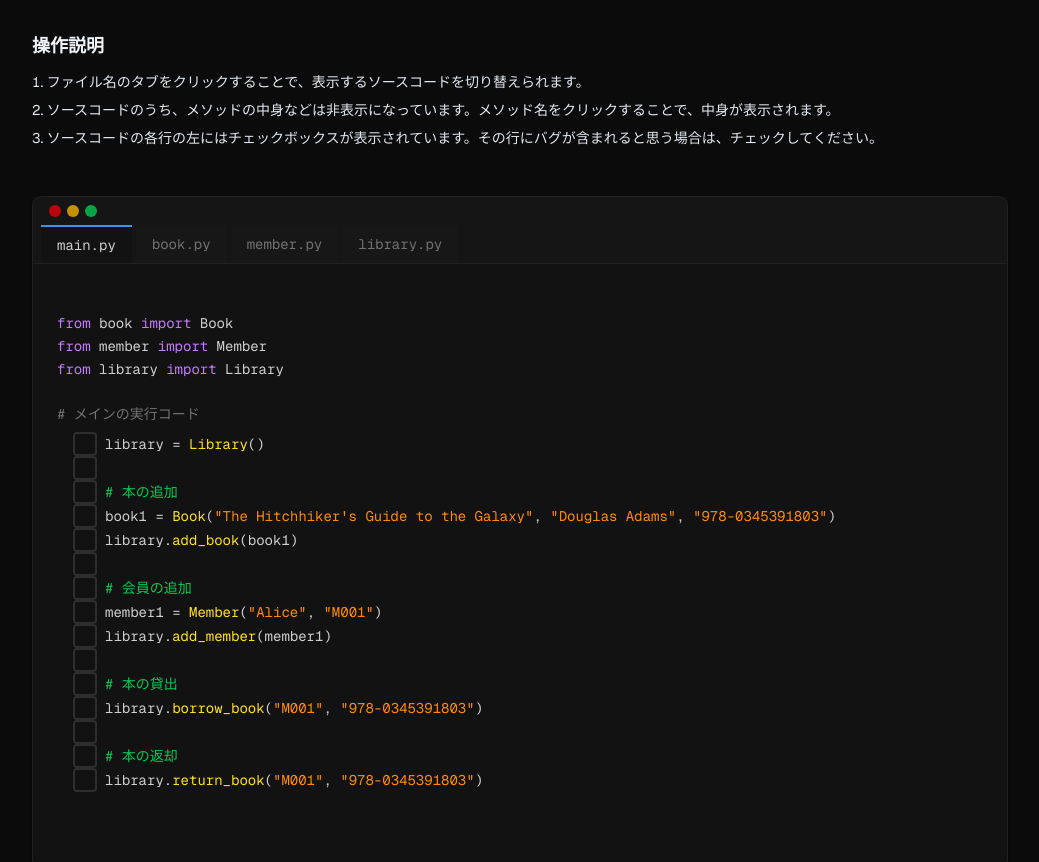
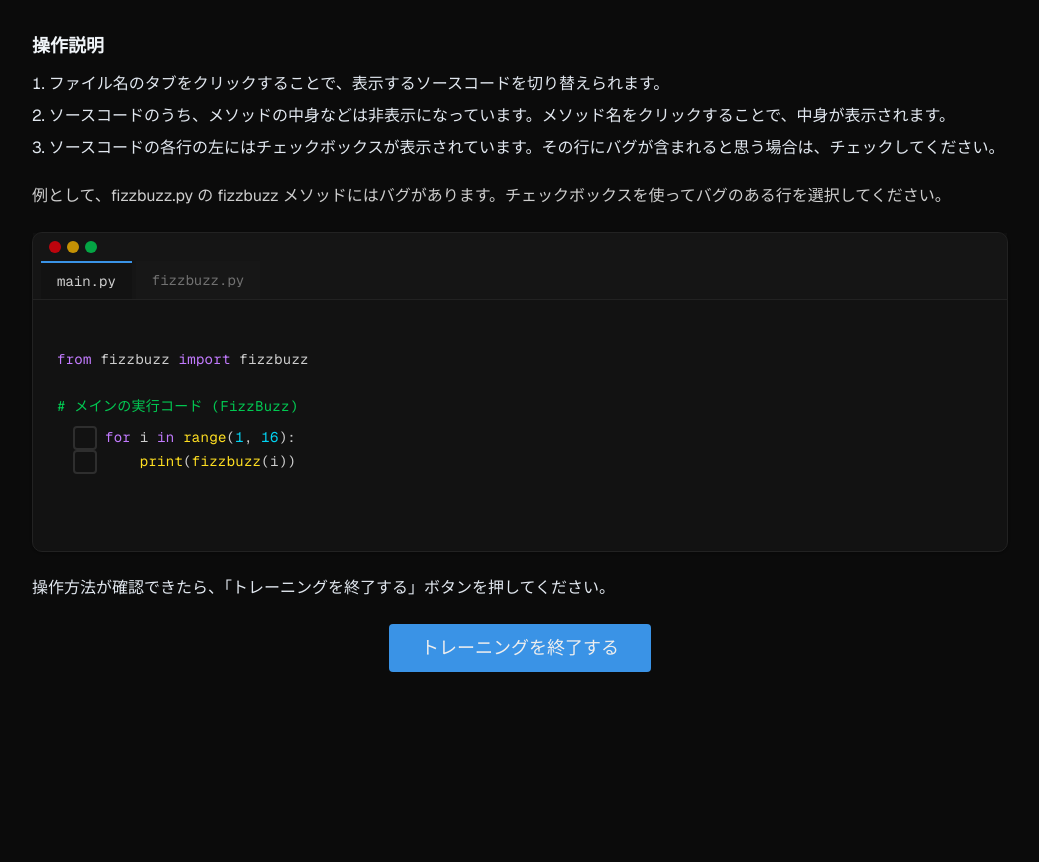
Before and after one commit to tetsu19n1101087/debugging-simulation, a Next.js app: page /training in a window 1280 px wide. Shown: the top 862 px of the page, without its empty margins (120-1159 px from the left). After the commit the page ends 800 px from the top, so only its background shows below. Built offline with nearby package versions, Linux system fonts and the light colour scheme.

Commit message:
トレーニング用のpythonコードを追加

```diff
--- a/app/training/page.tsx
+++ b/app/training/page.tsx
@@ -3,40 +3,13 @@
 import Link from 'next/link';
 import { TrainingCodeViewer } from '@/components/training-code-viewer';
 import { Button } from '@/components/ui/button';
-// import { AlertCircle } from 'lucide-react';
 
 export default function TrainingPage() {
-  // const taskMap: Record<string, { title: string; lead: string; note: string }> =
-  //   {
-  //     library: {
-  //       title: 'トレーニング — 図書館管理',
-  //       lead: 'このトレーニングでは図書館管理システムに関するコードを読み、問題箇所を見つける練習をします。',
-  //       note: '操作は自由ですが、ログや選択は保存されません。表示や確認に集中してください。',
-  //     },
-  //     database: {
-  //       title: 'トレーニング — データベース',
-  //       lead: 'データベース周りのコードを読む練習です。接続やクエリの流れを追ってください。',
-  //       note: 'このページでは操作は記録されません。安心して試してください。',
-  //     },
-  //     ui: {
-  //       title: 'トレーニング — UI 表示',
-  //       lead: '表示ロジックや出力に着目する練習用のページです。',
-  //       note: '選択や操作は一時的にのみ有効で、保存されません。',
-  //     },
-  //     default: {
-  //       title: 'トレーニング',
-  //       lead: 'このトレーニングではコードを読み、挙動を理解する練習をします。',
-  //       note: '操作は保存されないため、表示の確認に集中できます。',
-  //     },
-  //   };
-
-  // const { title, lead, note } = taskMap.default;
-
   return (
     <main className='min-h-screen bg-background'>
       <div className='container mx-auto max-w-5xl px-6 pt-8'>
         <h3 className='text-lg font-semibold text-slate-100 mb-3'>操作説明</h3>
-        <ol className='list-decimal list-inside space-y-2 text-sm text-slate-200 mb-6'>
+        <ol className='list-decimal list-inside space-y-2 text-slate-200 mb-6'>
           <li>
             ファイル名のタブをクリックすることで、表示するソースコードを切り替えられます。
           </li>
@@ -47,14 +20,17 @@ export default function TrainingPage() {
             ソースコードの各行の左にはチェックボックスが表示されています。その行にバグが含まれると思う場合は、チェックしてください。
           </li>
         </ol>
+        <p>
+          例として、fizzbuzz.py の fizzbuzz
+          メソッドにはバグがあります。チェックボックスを使ってバグのある行を選択してください。
+        </p>
       </div>
-
       <TrainingCodeViewer />
-
       <div className='container mx-auto max-w-5xl px-6'>
-        <p className='text-sm text-slate-200 mb-6'>操作方法が確認できたら、「トレーニングを終了する」ボタンを押してください。</p>
+        <p className=' text-slate-200 mb-6'>
+          操作方法が確認できたら、「トレーニングを終了する」ボタンを押してください。
+        </p>
       </div>
-
       <div className='container mx-auto max-w-5xl px-6 pb-12'>
         <div className='flex flex-col items-center gap-4'>
           <div className='flex justify-center'>
--- a/components/python-code-viewer.tsx
+++ b/components/python-code-viewer.tsx
@@ -9,7 +9,7 @@ import {
 } from '@/components/ui/accordion';
 import { Card } from '@/components/ui/card';
 import { PythonSyntaxHighlighter } from './syntax-highlighter';
-import pythonFiles from './python-files';
+import { pythonFiles } from './python-files';
 
 type ClickLog = {
   type: string;
@@ -220,9 +220,13 @@ export function PythonCodeViewer() {
 
               {currentFile.functions.map((func) => (
                 <div key={func.id} className='mb-6'>
-                  <div className='font-mono text-sm text-muted-foreground'>
-                    {func.signature}
-                  </div>
+                  <PythonSyntaxHighlighter
+                    code={func.signature}
+                    sectionId={`${func.name}-signature`}
+                    onLineSelect={handleLineSelect}
+                    selectedLines={selectedLines}
+                    showCheckboxes={false}
+                  />
                   <div className='ml-4 mt-2'>
                     <PythonSyntaxHighlighter
                       code={func.body.join('\n')}
@@ -309,9 +313,13 @@ export function PythonCodeViewer() {
                       className='border-border'
                     >
                       <AccordionTrigger className='hover:bg-accent/50 px-3 py-2 rounded text-left font-mono'>
-                        <span className='text-muted-foreground font-mono text-sm'>
-                          {func.signature}
-                        </span>
+                        <PythonSyntaxHighlighter
+                          code={func.signature}
+                          sectionId={`${func.name}-signature`}
+                          onLineSelect={handleLineSelect}
+                          selectedLines={selectedLines}
+                          showCheckboxes={false}
+                        />
                       </AccordionTrigger>
                       <AccordionContent className='px-3 pb-2'>
                         <div className='ml-4'>
--- a/components/python-files.ts
+++ b/components/python-files.ts
@@ -324,4 +324,44 @@ export const pythonFiles = [
   },
 ];
 
+export const trainingPythonFiles = [
+  {
+    fileName: 'main.py',
+    imports: ['from fizzbuzz import fizzbuzz'],
+    classes: [],
+    functions: [
+      {
+        id: 'training-main-function-1',
+        name: 'main',
+        signature: '# メインの実行コード (FizzBuzz)',
+        body: ['for i in range(1, 16):', '    print(fizzbuzz(i))'],
+      },
+    ],
+    footer: [],
+  },
+  {
+    fileName: 'fizzbuzz.py',
+    imports: [],
+    classes: [],
+    functions: [
+      {
+        id: 'fizzbuzz-function-1',
+        name: 'fizzbuzz',
+        signature: 'def fizzbuzz(n):',
+        body: [
+          '    if n % 15 == 0:',
+          '        return "FizzBuzz"',
+          '    elif n % 3 == 0:',
+          '        return "Fizz"',
+          '    elif n % 5 = 0:    # バグ："== " が "=" になっている',
+          '        return "Buzz"',
+          '    else:',
+          '        return str(n)',
+        ],
+      },
+    ],
+    footer: [],
+  },
+];
+
 export default pythonFiles;
--- a/components/syntax-highlighter.tsx
+++ b/components/syntax-highlighter.tsx
@@ -193,7 +193,16 @@ export function PythonSyntaxHighlighter({
   };
 
   return (
-    <div className={`font-mono text-sm ${className}`}>
+    <div
+      className={`font-mono text-sm ${className}`}
+      // リガチャ（例: '==' が一つに見える）を無効化して文字間を少し広げる
+      style={{
+        fontVariantLigatures: 'none',
+        WebkitFontFeatureSettings: '"liga" 0',
+        fontFeatureSettings: '"liga" 0',
+        letterSpacing: '0.02em',
+      }}
+    >
       <div className='overflow-x-auto'>
         <div className='inline-block min-w-max'>{highlightPython(code)}</div>
       </div>
--- a/components/training-code-viewer.tsx
+++ b/components/training-code-viewer.tsx
@@ -9,14 +9,14 @@ import {
 } from '@/components/ui/accordion';
 import { Card } from '@/components/ui/card';
 import { PythonSyntaxHighlighter } from './syntax-highlighter';
-import pythonFiles from './python-files';
+import { trainingPythonFiles } from './python-files';
 
 export function TrainingCodeViewer() {
   const [activeTab, setActiveTab] = useState(0);
   const [openItem, setOpenItem] = useState<string>('');
   const [selectedLines, setSelectedLines] = useState<Set<string>>(new Set());
 
-  const currentFile = pythonFiles[activeTab];
+  const currentFile = (trainingPythonFiles as any)[activeTab];
 
   const handleAccordionChange = (value: string) => {
     setOpenItem(value);
@@ -49,7 +49,7 @@ export function TrainingCodeViewer() {
             </div>
           </div>
           <div className='flex gap-1 px-2'>
-            {pythonFiles.map((file, index) => (
+            {trainingPythonFiles.map((file, index) => (
               <button
                 key={file.fileName}
                 onClick={() => handleTabClick(index)}
@@ -81,7 +81,7 @@ export function TrainingCodeViewer() {
 
           {currentFile.fileName === 'main.py' ? (
             <>
-              {currentFile.classes.map((cls) => (
+              {currentFile.classes.map((cls: any) => (
                 <div key={cls.id} className='mb-6'>
                   <PythonSyntaxHighlighter
                     code={cls.signature}
@@ -90,7 +90,7 @@ export function TrainingCodeViewer() {
                     selectedLines={selectedLines}
                     showCheckboxes={false}
                   />
-                  {cls.methods.map((method) => (
+                  {cls.methods.map((method: any) => (
                     <div key={method.id} className='ml-4 mb-4'>
                       <PythonSyntaxHighlighter
                         code={method.signature}
@@ -112,11 +112,15 @@ export function TrainingCodeViewer() {
                 </div>
               ))}
 
-              {currentFile.functions.map((func) => (
+              {currentFile.functions.map((func: any) => (
                 <div key={func.id} className='mb-6'>
-                  <div className='font-mono text-sm text-muted-foreground'>
-                    {func.signature}
-                  </div>
+                  <PythonSyntaxHighlighter
+                    code={func.signature}
+                    sectionId={`${func.name}-signature`}
+                    onLineSelect={handleLineSelect}
+                    selectedLines={selectedLines}
+                    showCheckboxes={false}
+                  />
                   <div className='ml-4 mt-2'>
                     <PythonSyntaxHighlighter
                       code={func.body.join('\n')}
@@ -141,7 +145,7 @@ export function TrainingCodeViewer() {
             </>
           ) : (
             <>
-              {currentFile.classes.map((cls) => (
+              {currentFile.classes.map((cls: any) => (
                 <div key={cls.id} className='mb-6'>
                   <PythonSyntaxHighlighter
                     code={cls.signature}
@@ -158,7 +162,7 @@ export function TrainingCodeViewer() {
                     onValueChange={handleAccordionChange}
                     className='ml-4'
                   >
-                    {cls.methods.map((method) => (
+                    {cls.methods.map((method: any) => (
                       <AccordionItem
                         key={method.id}
                         value={`${cls.name}.${method.name}`}
@@ -189,7 +193,7 @@ export function TrainingCodeViewer() {
                 </div>
               ))}
 
-              {currentFile.functions.map((func) => (
+              {currentFile.functions.map((func: any) => (
                 <div key={func.id} className='mb-6'>
                   <Accordion
                     type='single'
@@ -202,9 +206,13 @@ export function TrainingCodeViewer() {
                       className='border-border'
                     >
                       <AccordionTrigger className='hover:bg-accent/50 px-3 py-2 rounded text-left font-mono'>
-                        <span className='text-muted-foreground font-mono text-sm'>
-                          {func.signature}
-                        </span>
+                        <PythonSyntaxHighlighter
+                          code={func.signature}
+                          sectionId={`${func.name}-signature`}
+                          onLineSelect={handleLineSelect}
+                          selectedLines={selectedLines}
+                          showCheckboxes={false}
+                        />
                       </AccordionTrigger>
                       <AccordionContent className='px-3 pb-2'>
                         <div className='ml-4'>
```
